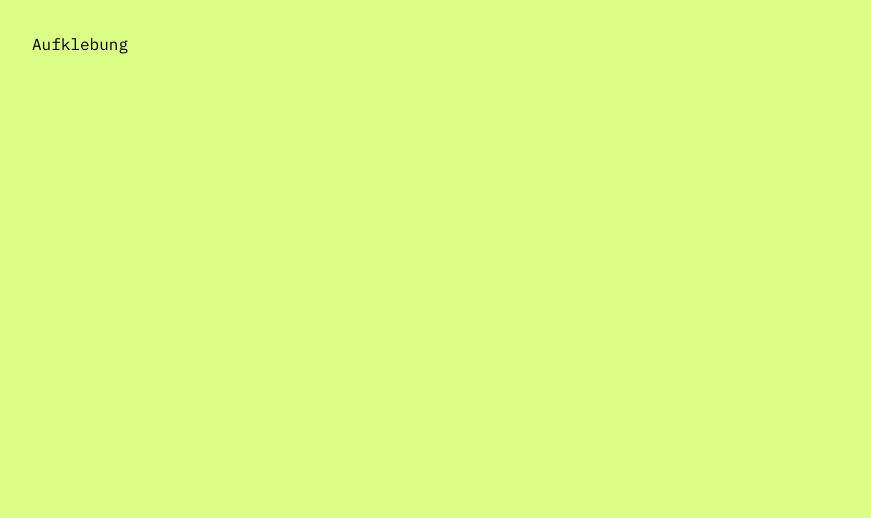
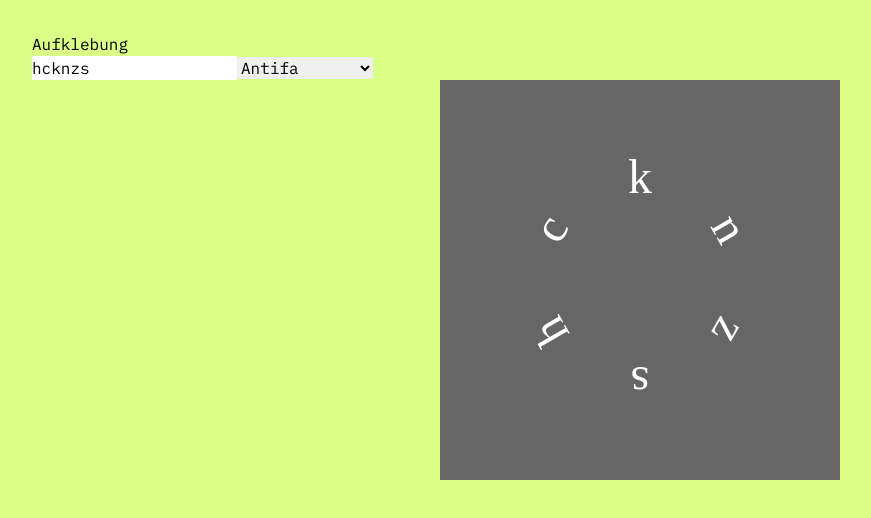
Before and after one commit to hcknzs/aufklebung, a Next.js app: page / in a window 1280 px wide. Shown: the top 518 px of the page, without its empty margins (0-871 px from the left). Built offline with nearby package versions, Linux system fonts and the light colour scheme.

Commit message:
start experimenting with canvas

```diff
--- a/src/app/page.tsx
+++ b/src/app/page.tsx
@@ -1,7 +1,45 @@
-const App = async () => {
+"use client";
+import { useState } from "react";
+import { Canvas } from "@/components/canvas/canvas";
+import { initialStickerParams, Sticker } from "@/data/stickers";
+
+const App = () => {
+	const [sticker, setSticker] = useState<Sticker>({
+		type: "antifa",
+		params: initialStickerParams.antifa,
+	});
+
 	return (
-		<main className="font-plex-mono bg-lime min-h-screen p-8">
+		<main className="min-h-screen bg-lime p-8 font-plex-mono">
 			Aufklebung
+			<div>
+				<input
+					type="text"
+					value={sticker.params.text ?? ""}
+					onChange={(e) =>
+						setSticker({
+							...sticker,
+							params: { ...sticker.params, text: e.target.value },
+						})
+					}
+				/>
+				<select
+					value={sticker.type}
+					onChange={(e) =>
+						setSticker({
+							type: e.target.value as Sticker["type"],
+							params: initialStickerParams[
+								e.target.value as Sticker["type"]
+							],
+						})
+					}
+				>
+					<option value="antifa">Antifa</option>
+					<option value="xNeinDanke">X Nein Danke</option>
+				</select>
+
+				<Canvas sticker={sticker} />
+			</div>
 		</main>
 	);
 };
--- /dev/null
+++ b/src/components/canvas/canvas.tsx
@@ -0,0 +1,36 @@
+"use client";
+import { useEffect, useRef } from "react";
+import { Sticker, stickerRenderers } from "@/data/stickers";
+
+export const Canvas: React.FC<{
+	sticker: Sticker;
+}> = (props) => {
+	const canvasRef = useRef<HTMLCanvasElement>(null);
+
+	useEffect(() => {
+		if (!canvasRef.current) return;
+
+		const canvas = canvasRef.current;
+		const ctx = canvas.getContext("2d");
+		if (!ctx) return;
+
+		ctx.clearRect(0, 0, canvas.width, canvas.height);
+		ctx.save();
+
+		const renderer = stickerRenderers[props.sticker.type](
+			props.sticker,
+			ctx,
+		);
+	}, [props.sticker]);
+
+	return (
+		<div className="flex flex-col items-center gap-8">
+			<canvas
+				ref={canvasRef}
+				className="bg-red-500"
+				width="400"
+				height="400"
+			/>
+		</div>
+	);
+};
--- /dev/null
+++ b/src/data/stickers.ts
@@ -0,0 +1,68 @@
+export type AntifaSticker = {
+	type: "antifa";
+	params: {
+		text: string;
+		bgColor: string;
+	};
+};
+
+export type XNeinDankeSticker = {
+	type: "xNeinDanke";
+	params: {
+		text: string;
+	};
+};
+
+export type Sticker = AntifaSticker | XNeinDankeSticker;
+
+export type StickerTypes = Sticker["type"];
+
+export const initialStickerParams = {
+	antifa: {
+		text: "hcknzs",
+		bgColor: "#666",
+	},
+	xNeinDanke: {
+		text: "nazis",
+	},
+} as const;
+
+export const stickerRenderers = {
+	antifa: (sticker: AntifaSticker, ctx: CanvasRenderingContext2D) => {
+		ctx.fillStyle = sticker.params.bgColor;
+		ctx.fillRect(0, 0, 400, 400);
+
+		// render text
+		ctx.fillStyle = "#fff";
+		ctx.font = "48px IBM Plex Mono";
+		ctx.textAlign = "center";
+		ctx.textBaseline = "middle";
+		const radius = 100;
+		const angle = Math.PI * 2;
+
+		ctx.translate(ctx.canvas.width / 2, ctx.canvas.height / 2);
+		ctx.rotate((-1 * angle) / 2);
+
+		for (let i = 0; i < sticker.params.text.length; i++) {
+			// const x = centerX + Math.cos(angle * i) * radius;
+			// const y = centerY + Math.sin(angle * i) * radius;
+			ctx.rotate(angle / sticker.params.text.length);
+			ctx.save();
+			ctx.translate(0, -1 * radius);
+			ctx.fillText(sticker.params.text[i], 0, 0);
+			ctx.restore();
+		}
+		ctx.restore();
+	},
+	xNeinDanke: (sticker: XNeinDankeSticker, ctx: CanvasRenderingContext2D) => {
+		ctx.fillStyle = "#000";
+		ctx.fillRect(0, 0, 400, 400);
+
+		// render text
+		ctx.fillStyle = "#fff";
+		ctx.font = "48px sans-serif";
+		ctx.textAlign = "center";
+		ctx.textBaseline = "middle";
+		ctx.fillText(sticker.params.text + " nein danke", 200, 200);
+	},
+};
```
